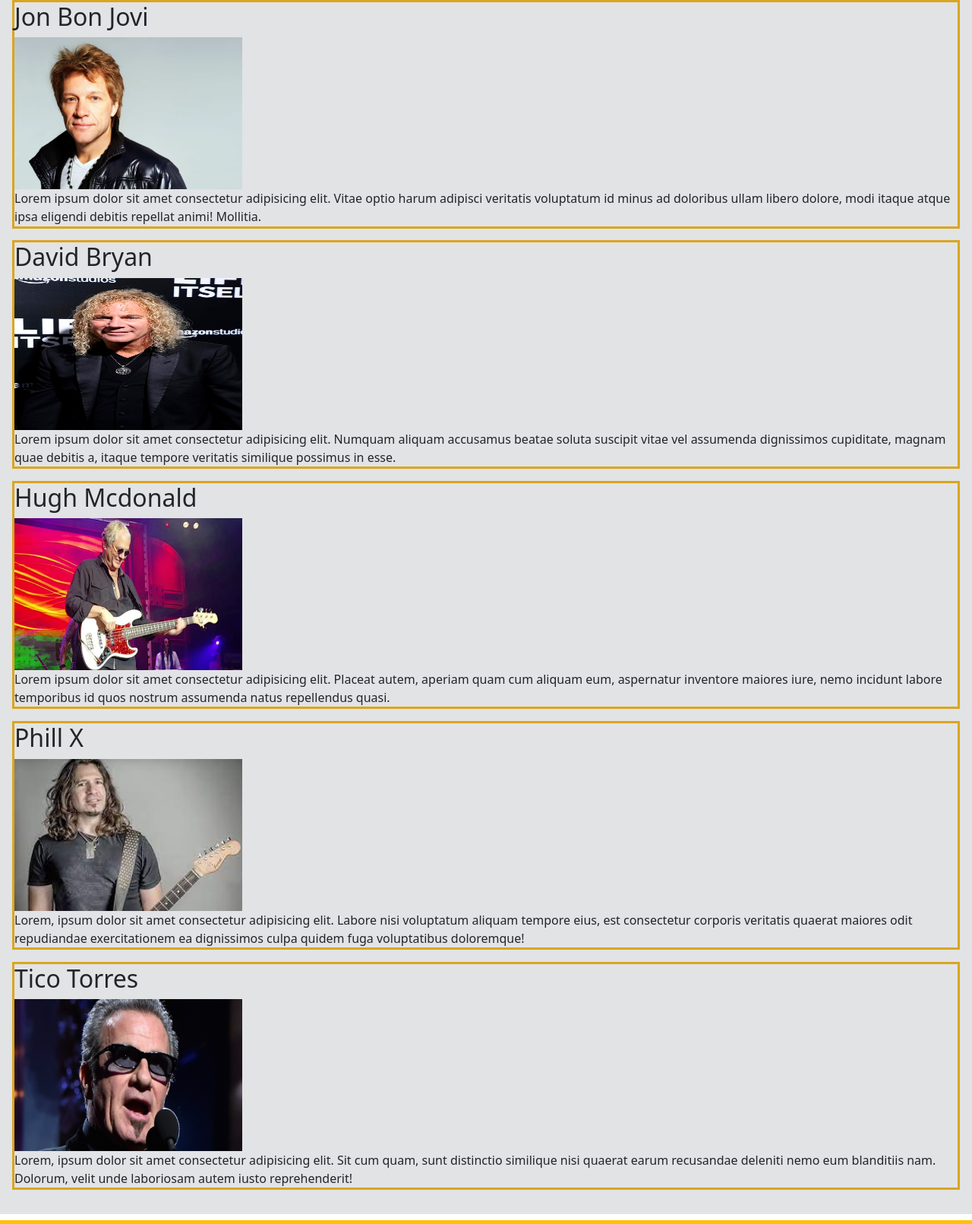
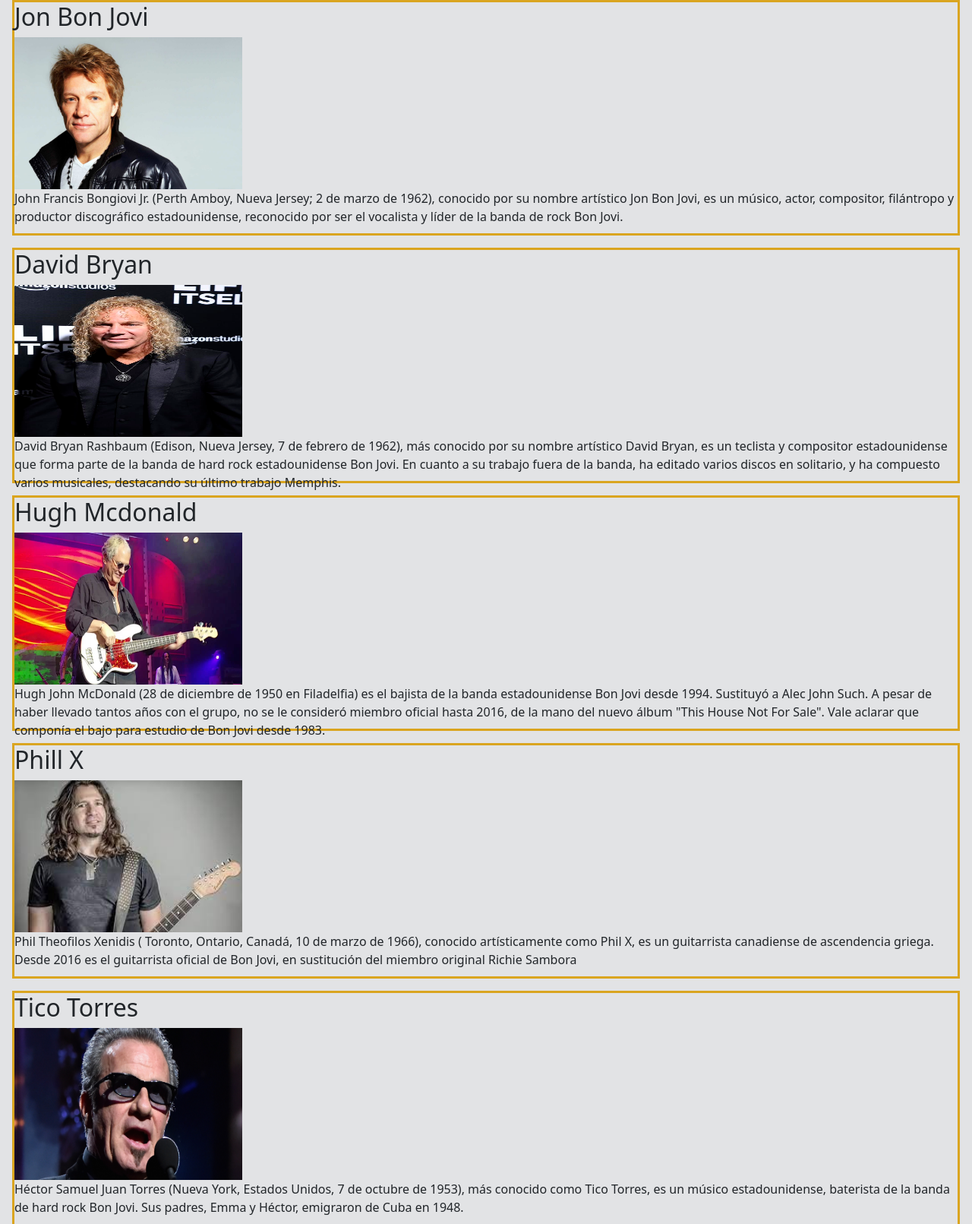
Before and after one commit to Juanotero98/CoderH-Proyecto-BonJovi, a website: page pages/Biografias.html in a window 1280 px wide. Shown: the part 173-1784 px from the top of the page at 76% size. Drawn offline with nearby package versions, Linux system fonts and the light colour scheme.

Commit message:
actualizacion 9

```diff
--- a/pages/Biografias.html
+++ b/pages/Biografias.html
@@ -37,33 +37,33 @@
           <article class="parent">
         <div class="item-0" ><h2>Jon Bon Jovi</h2>
           <div ><div><img  class="img-grid" src="../img/jon-bon-jovi-2.jpg" alt="foto-1"></div>
-            <p>Lorem ipsum dolor sit amet consectetur adipisicing elit. Vitae optio harum adipisci veritatis voluptatum id minus ad doloribus ullam libero dolore, modi itaque atque ipsa eligendi debitis repellat animi! Mollitia.</p>
+            <p>John Francis Bongiovi Jr. (Perth Amboy, Nueva Jersey; 2 de marzo de 1962), conocido por su nombre artístico Jon Bon Jovi, es un músico, actor, compositor, filántropo y productor discográfico estadounidense, reconocido por ser el vocalista y líder de la banda de rock Bon Jovi.</p>
 
           </div>
         </div>
 
         <div class="item-1"><h2>David Bryan</h2>
           <div ><div><img  class="img-grid" src="../img/david-bryan-2.jpg" alt="foto-2"></div>
-            <p>Lorem ipsum dolor sit amet consectetur adipisicing elit. Numquam aliquam accusamus beatae soluta suscipit vitae vel assumenda dignissimos cupiditate, magnam quae debitis a, itaque tempore veritatis similique possimus in esse.</p>
+            <p>David Bryan Rashbaum (Edison, Nueva Jersey, 7 de febrero de 1962), más conocido por su nombre artístico David Bryan, es un teclista y compositor estadounidense que forma parte de la banda de hard rock estadounidense Bon Jovi. En cuanto a su trabajo fuera de la banda, ha editado varios discos en solitario, y ha compuesto varios musicales, destacando su último trabajo Memphis.</p>
           </div>
         </div>
 
          <div class="item-2"><h2>Hugh Mcdonald</h2>
             <div ><div><img  class="img-grid" src="../img/hugh-mcdonald-4.jpg" alt="foto-3"></div>
-            <p>Lorem ipsum dolor sit amet consectetur adipisicing elit. Placeat autem, aperiam quam cum aliquam eum, aspernatur inventore maiores iure, nemo incidunt labore temporibus id quos nostrum assumenda natus repellendus quasi.</p>
+            <p>Hugh John McDonald (28 de diciembre de 1950 en Filadelfia) es el bajista de la banda estadounidense Bon Jovi desde 1994. Sustituyó a Alec John Such. A pesar de haber llevado tantos años con el grupo, no se le consideró miembro oficial hasta 2016, de la mano del nuevo álbum "This House Not For Sale". Vale aclarar que componía el bajo para estudio de Bon Jovi desde 1983.</p>
           </div>
          </div>
 
         <div class="item-3"><h2>Phill X</h2>
             <div ><div><img  class="img-grid" src="../img/phil-x-3.jpg" alt="foto-4"></div>
-            <p>Lorem, ipsum dolor sit amet consectetur adipisicing elit. Labore nisi voluptatum aliquam tempore eius, est consectetur corporis veritatis quaerat maiores odit repudiandae exercitationem ea dignissimos culpa quidem fuga voluptatibus doloremque!</p>
+            <p>Phil Theofilos Xenidis ( Toronto, Ontario, Canadá, 10 de marzo de 1966), conocido artísticamente como Phil X, es un guitarrista canadiense de ascendencia griega. Desde 2016 es el guitarrista oficial de Bon Jovi, en sustitución del miembro original Richie Sambora</p>
           </div>
         </div>
 
 
         <div class="item-4"><h2>Tico Torres</h2>
             <div ><div><img  class="img-grid" src="../img/tico-torres-4.jpg" alt="foto-5"></div>
-            <p>Lorem, ipsum dolor sit amet consectetur adipisicing elit. Sit cum quam, sunt distinctio similique nisi quaerat earum recusandae deleniti nemo eum blanditiis nam. Dolorum, velit unde laboriosam autem iusto reprehenderit!</p>
+            <p>Héctor Samuel Juan Torres (Nueva York, Estados Unidos, 7 de octubre de 1953), más conocido como Tico Torres, es un músico estadounidense, baterista de la banda de hard rock Bon Jovi. Sus padres, Emma y Héctor, emigraron de Cuba en 1948.</p>
           </div>
         </div>
 
```
Also changed, not shown: index.html (+1 -1 lines).
